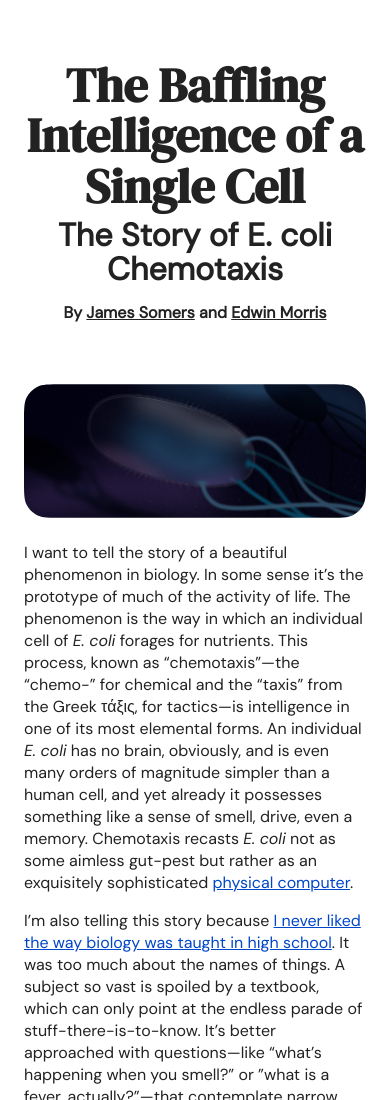
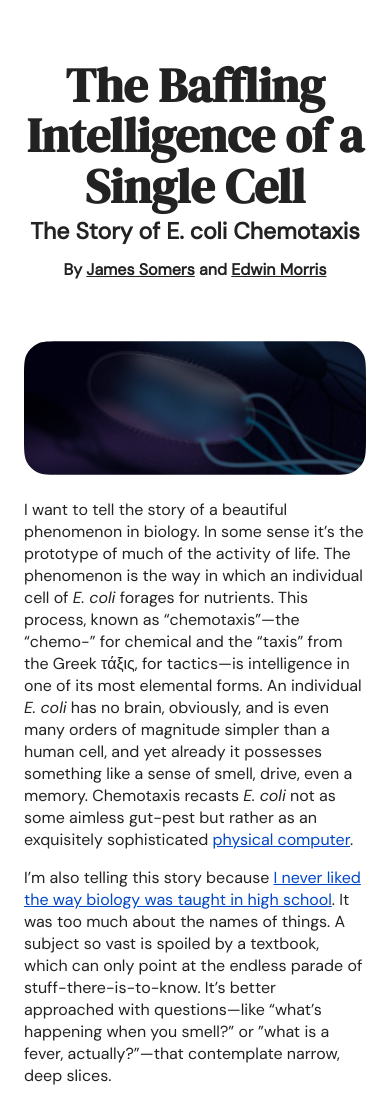
Before and after one commit to ehmorris/ecoli-chemotaxis, a plain HTML site: page index.html in a window 390 px wide. Shown: the top 1100 px of the page. Drawn offline with Linux system fonts and the light colour scheme.

Commit message:
Smaller headlineSmall

```diff
--- a/style.css
+++ b/style.css
@@ -80,12 +80,12 @@ p {
 
 .headlineSmall {
   font-family: "DM Sans", sans-serif;
-  font-size: 54px;
+  font-size: 40px;
   margin-top: 12px;
   display: block;
 
   @media (max-width: 600px) {
-    font-size: 32px;
+    font-size: 23px;
     margin-top: 8px;
   }
 }
```
